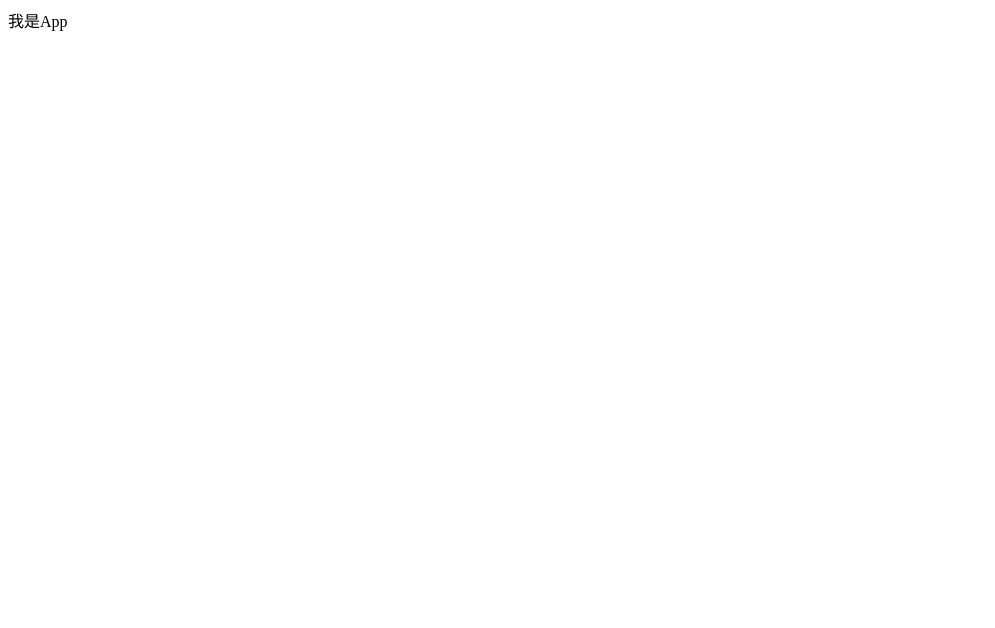
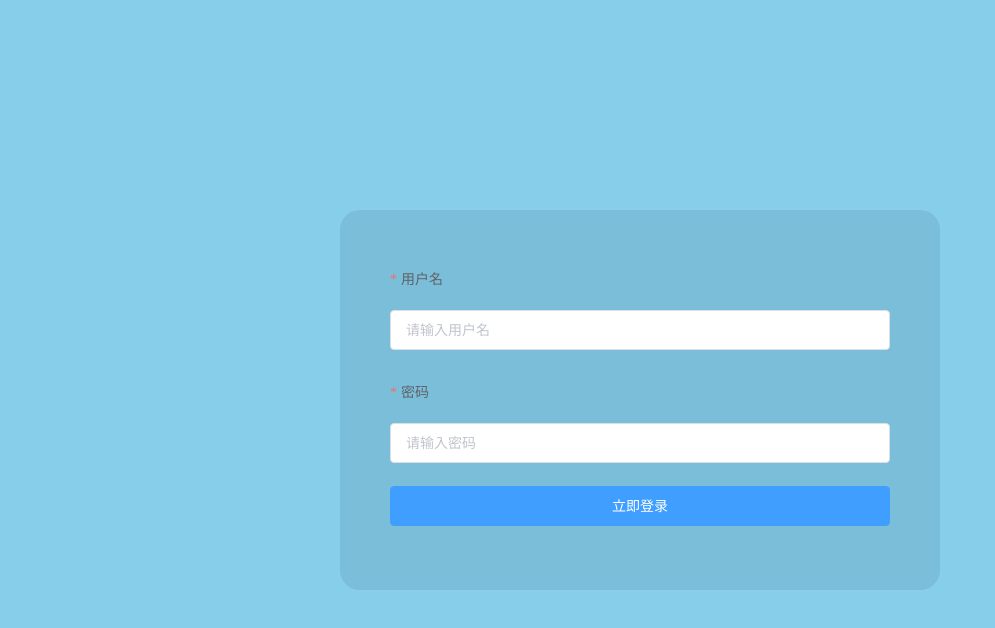
Before and after one commit to captainlintong/dianshang, a Vue app: page /#/login in a window 1280 px wide. Shown: the top 628 px of the page, without its empty margins (0-995 px from the left). Built offline with nearby package versions, Linux system fonts and the light colour scheme.

Commit message:
什么都不出来了

```diff
--- a/package.json
+++ b/package.json
@@ -8,6 +8,7 @@
     "lint": "vue-cli-service lint"
   },
   "dependencies": {
+    "axios": "^0.18.0",
     "element-ui": "^2.6.3",
     "vue": "^2.6.6",
     "vue-router": "^3.0.2"
--- a/src/App.vue
+++ b/src/App.vue
@@ -1,15 +1,21 @@
 <template>
-  <div id="app">我是App</div>
+  <div id="app">
+    <router-view></router-view>
+  </div>
+
 </template>
 
 <script>
 export default {
-  name: "",
-  data() {
-    return {};
+  name: 'App',
+  data () {
+    return {}
   }
-};
+}
 </script>
 
 <style scoped>
+#app {
+  height: 100%;
+}
 </style>
--- /dev/null
+++ b/src/css/main.css
@@ -0,0 +1,8 @@
+* {
+  margin: 0;
+  padding: 0;
+}
+html,body {
+  height: 100%;
+  width: 100%;
+}
--- a/src/main.js
+++ b/src/main.js
@@ -3,6 +3,10 @@ import App from './App.vue'
 import router from './router'
 import ElementUI from 'element-ui'
 import 'element-ui/lib/theme-chalk/index.css'
+import './css/main.css'
+import axios from 'axios'
+axios.defaults.baseURL = 'http://localhost:8888/api/private/v1/'
+Vue.prototype.$http = axios
 
 Vue.use(ElementUI)
 
--- a/src/router/index.js
+++ b/src/router/index.js
@@ -1,10 +1,11 @@
 import Vue from 'vue'
 import Router from 'vue-router'
+import Login from '@/views/Login'
 
 Vue.use(Router)
 
 export default new Router({
   routes: [
-
+    { path: '/login', component: Login }
   ]
 })
--- /dev/null
+++ b/src/views/Login/index.vue
@@ -0,0 +1,84 @@
+<template>
+  <div class="login-wrap">
+    <div class="login-container">
+      <el-form
+      label-position="top"
+      label-width="80px"
+      :model="loginForm"
+      :rules="loginFormRules"
+      ref="loginFormEl"
+      >
+        <el-form-item label="用户名" prop="username">
+          <el-input v-model="loginForm.username" placeholder="请输入用户名"></el-input>
+        </el-form-item>
+        <el-form-item label="密码" prop="password">
+          <el-input v-model="loginForm.password" placeholder="请输入密码"></el-input>
+        </el-form-item>
+        <el-form-item>
+          <el-button type="primary" @click.prevent="onSubmit" class="login-btn">立即登录</el-button>
+        </el-form-item>
+      </el-form>
+    </div>
+  </div>
+</template>
+
+<script>
+
+export default {
+  name: 'Login',
+  data () {
+    return {
+      loginForm: {
+        username: '',
+        password: ''
+      },
+      loginFormRules: {
+        username: [{ required: true, message: '请输入用户名', trigger: 'blur' }],
+        password: [{ required: true, message: '请输入密码', trigger: 'blur' }]
+      }
+    }
+  },
+  methods: {
+    onSubmit () {
+      this.$refs.loginFormEl.validate(valid => {
+        if (valid) {
+          this.login()
+        } else {
+          return false
+        }
+      })
+    },
+    async login () {
+      var { data: dt } = await this.$http.post('/login', this.loginForm)
+      if (dt.meta.status === 200) {
+        this.$message({
+          message: `管理员${this.loginForm.username}，您登录成功`,
+          type: 'success'
+        })
+      } else {
+        this.$message.error(`登录失败${dt.meta.msg}`)
+      }
+    }
+  }
+}
+</script>
+
+<style scoped>
+.login-wrap {
+  height: 100%;
+  background-color: skyblue;
+  display: flex;
+  justify-content: center;
+  align-items: center;
+}
+.login-container {
+  width: 500px;
+  height: 280px;
+  background-color: rgb(122, 190, 218);
+  border-radius: 20px;
+  padding: 50px;
+}
+.login-btn {
+  width: 100%;
+}
+</style>
```
Also changed, not shown: 1 other file (tests, documents, lock files or other folders).
